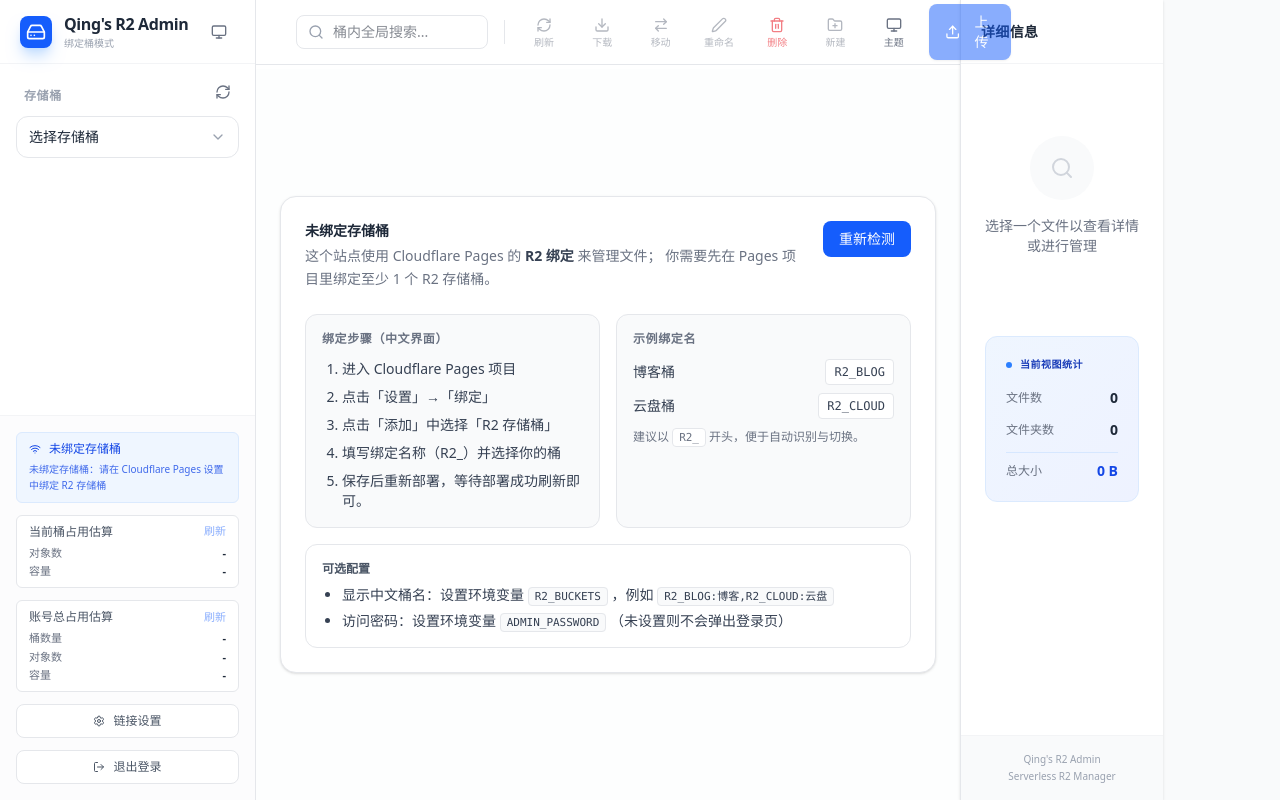
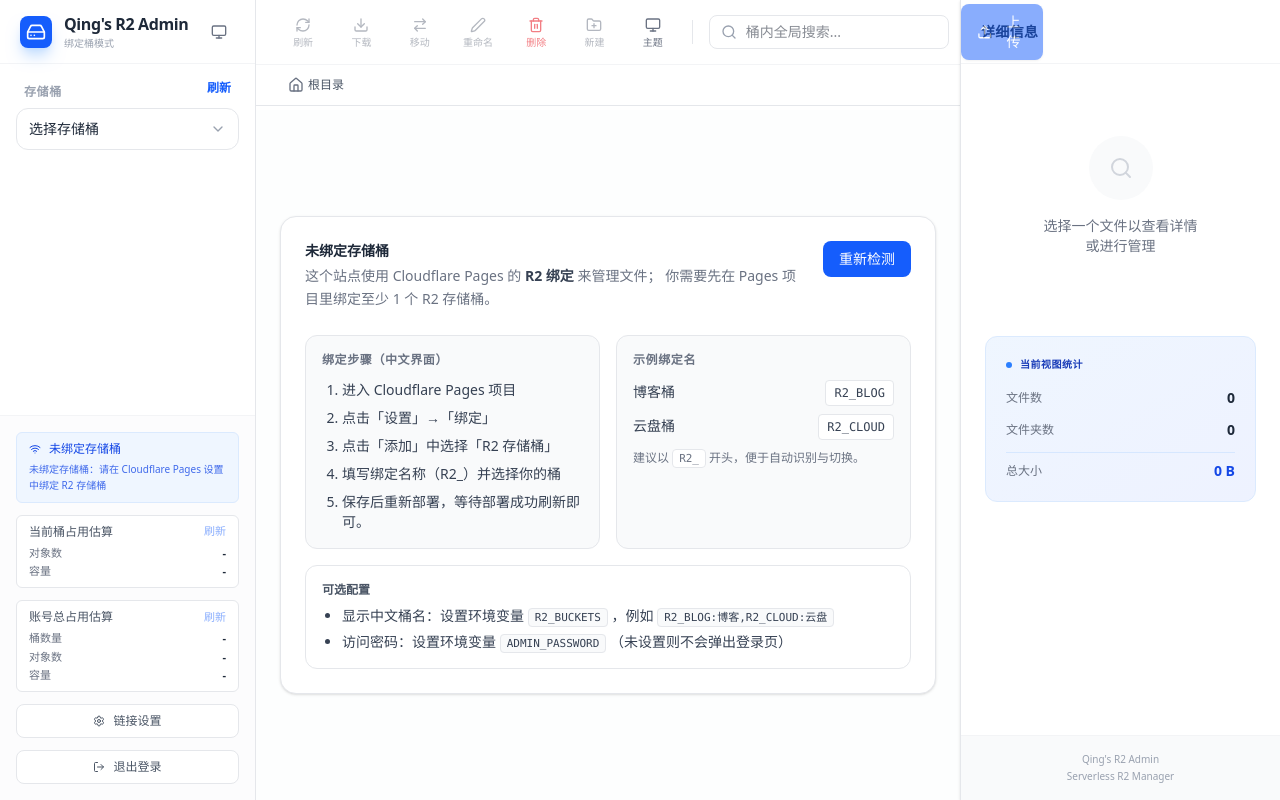
Before and after one commit to wangqing176176-a11y/R2-ADMIN, a Next.js app: page / in a window 1280 px wide. Built offline with nearby package versions, Linux system fonts and the light colour scheme.

Commit message:
更新 page.tsx

```diff
--- a/app/page.tsx
+++ b/app/page.tsx
@@ -1681,6 +1681,8 @@
           </div>
         </div>
         <div className="flex items-center gap-1">
+          {/* 移动端抽屉里不显示主题切换（主页工具栏已提供） */}
+          {!onClose ? (
             <button
               type="button"
               onClick={() =>
@@ -1700,6 +1702,7 @@
                 <Monitor className="w-4 h-4" />
               )}
             </button>
+          ) : null}
           {onClose ? (
             <button
               type="button"
@@ -1724,14 +1727,37 @@
                   void fetchBuckets();
                   setToast("已刷新桶列表");
                 }}
-                className="p-2 rounded-lg text-gray-500 hover:bg-gray-100 dark:text-gray-300 dark:hover:bg-gray-800"
+                className="px-2 py-1 rounded-md text-xs font-bold text-blue-600 hover:bg-blue-50 dark:text-blue-300 dark:hover:bg-blue-950/30"
                 title="刷新桶列表"
                 aria-label="刷新桶列表"
               >
-                <RefreshCw className="w-4 h-4" />
-              </button>
-            </div>
-
+                刷新
+              </button>
+            </div>
+
+            {isMobile ? (
+              <div className="mt-2">
+                <select
+                  value={selectedBucket ?? ""}
+                  onChange={(e) => {
+                    const v = e.target.value;
+                    if (!v) return;
+                    selectBucket(v);
+                  }}
+                  className="w-full rounded-xl border border-gray-200 bg-white px-3 py-2.5 text-sm text-gray-800 outline-none focus:ring-2 focus:ring-blue-500/20 focus:border-blue-500 transition-colors dark:border-gray-800 dark:bg-gray-950 dark:text-gray-100"
+                  aria-label="选择存储桶"
+                >
+                  <option value="" disabled>
+                    选择存储桶
+                  </option>
+                  {buckets.map((b) => (
+                    <option key={b.id} value={b.id}>
+                      {b.Name}
+                    </option>
+                  ))}
+                </select>
+              </div>
+            ) : (
               <div ref={bucketMenuRef} className="relative mt-2">
                 <button
                   type="button"
@@ -1780,6 +1806,7 @@
                   </div>
                 ) : null}
               </div>
+            )}
           </div>
         </div>
 
@@ -1892,8 +1919,8 @@
     </div>
   );
 
-  const DetailsPanel = ({ onClose }: { onClose?: () => void }) => (
-    <div className="h-full bg-white border-l border-gray-200 flex flex-col shadow-sm dark:bg-gray-900 dark:border-gray-800">
+  const DetailsPanel = ({ onClose, compact }: { onClose?: () => void; compact?: boolean }) => (
+    <div className="h-full w-full bg-white border-l border-gray-200 flex flex-col shadow-sm dark:bg-gray-900 dark:border-gray-800">
       <div className="h-16 px-5 border-b border-gray-100 flex items-center justify-between gap-3 dark:border-gray-800">
         <h2 className="font-bold text-gray-800 text-sm uppercase tracking-wide dark:text-gray-100">详细信息</h2>
         {onClose ? (
@@ -1908,14 +1935,33 @@
         ) : null}
       </div>
 
-      <div className="flex-1 overflow-y-auto p-6 space-y-8">
+      <div className={`flex-1 overflow-y-auto ${compact ? "p-4 space-y-5" : "p-6 space-y-8"}`}>
         {selectedItem ? (
-          <div className="space-y-6 animate-in fade-in slide-in-from-right-4 duration-300">
-            <div className="flex flex-col items-center">
-              <div className="w-24 h-24 bg-gray-50 rounded-2xl border border-gray-100 flex items-center justify-center mb-4 shadow-sm dark:bg-gray-950 dark:border-gray-800">
+          <div className={`${compact ? "space-y-4" : "space-y-6"} animate-in fade-in slide-in-from-right-4 duration-300`}>
+            <div className={compact ? "flex items-center gap-3" : "flex flex-col items-center"}>
+              <div
+                className={`${
+                  compact ? "w-14 h-14 rounded-xl" : "w-24 h-24 rounded-2xl"
+                } bg-gray-50 border border-gray-100 flex items-center justify-center ${
+                  compact ? "" : "mb-4"
+                } shadow-sm dark:bg-gray-950 dark:border-gray-800`}
+              >
                 {getIcon(selectedItem.type, selectedItem.name)}
               </div>
-              <h3 className="font-semibold text-gray-900 text-center break-all px-2 leading-snug dark:text-gray-100">{selectedItem.name}</h3>
+              <div className={compact ? "min-w-0 flex-1" : ""}>
+                <h3
+                  className={`font-semibold text-gray-900 ${
+                    compact ? "text-left break-words" : "text-center break-all px-2"
+                  } leading-snug dark:text-gray-100`}
+                >
+                  {selectedItem.name}
+                </h3>
+                {compact ? (
+                  <div className="mt-1 text-xs text-gray-500 dark:text-gray-400">
+                    {selectedItem.type === "folder" ? "文件夹" : formatSize(selectedItem.size)}
+                    {selectedItem.lastModified ? ` · ${new Date(selectedItem.lastModified).toLocaleDateString()}` : ""}
+                  </div>
+                ) : (
                   <div className="mt-2 inline-flex items-center gap-2">
                     <span className="text-[10px] px-2 py-0.5 rounded-full border border-gray-200 bg-white text-gray-600 font-semibold dark:border-gray-800 dark:bg-gray-900 dark:text-gray-200">
                       {getFileTag(selectedItem)}
@@ -1924,8 +1970,11 @@
                       <span className="text-[10px] text-gray-400 font-medium dark:text-gray-400">{formatSize(selectedItem.size)}</span>
                     ) : null}
                   </div>
-            </div>
-
+                )}
+              </div>
+            </div>
+
+            {!compact ? (
               <div className="space-y-0 text-sm border rounded-lg border-gray-100 overflow-hidden dark:border-gray-800">
                 <div className="flex justify-between p-3 bg-gray-50/50 border-b border-gray-100 dark:bg-gray-950/30 dark:border-gray-800">
                   <span className="text-gray-500 dark:text-gray-400">类型</span>
@@ -1942,9 +1991,10 @@
                   </span>
                 </div>
               </div>
+            ) : null}
 
             {selectedItem.type === "folder" ? (
-              <div className="grid grid-cols-2 gap-3 pt-2">
+              <div className={`grid grid-cols-2 ${compact ? "gap-2 pt-1" : "gap-3 pt-2"}`}>
                 <button
                   onClick={() => handleEnterFolder(selectedItem!.name)}
                   className="flex items-center justify-center gap-2 px-3 py-2 bg-blue-600 text-white hover:bg-blue-700 rounded-lg text-sm font-medium transition-colors col-span-2"
@@ -2055,6 +2105,7 @@
           </div>
         )}
 
+        {!compact ? (
           <div className="bg-gradient-to-br from-blue-50 to-indigo-50 rounded-xl p-5 border border-blue-100 dark:from-blue-950/35 dark:to-indigo-950/25 dark:border-blue-900">
             <h3 className="text-[10px] font-bold text-blue-800 uppercase tracking-wider mb-4 flex items-center gap-2">
               <div className="w-1.5 h-1.5 rounded-full bg-blue-500"></div>
@@ -2076,6 +2127,7 @@
               </div>
             </div>
           </div>
+        ) : null}
       </div>
 
       <div className="p-4 border-t border-gray-100 bg-gray-50 text-[10px] text-gray-400 text-center dark:border-gray-800 dark:bg-gray-950/30 dark:text-gray-400">
@@ -2114,49 +2166,8 @@
         {/* 顶部工具栏 */}
         <div className="border-b border-gray-200 bg-white shrink-0 dark:border-gray-800 dark:bg-gray-900">
           {/* 桌面端：保持原布局 */}
-          <div className="hidden md:flex h-16 border-b-0 items-center justify-between px-6">
-            <div className="flex items-center gap-1 text-sm text-gray-600 overflow-hidden mr-4 dark:text-gray-300">
-              <button
-                onClick={() => {
-                  setPath([]);
-                  setSearchTerm("");
-                }}
-                className="hover:bg-gray-100 p-1.5 rounded-md transition-colors text-gray-500 flex items-center gap-1 dark:text-gray-300 dark:hover:bg-gray-800"
-              >
-                <Home className="w-4 h-4" />
-                <span className="hidden sm:inline text-xs font-medium text-gray-600 dark:text-gray-300">根目录</span>
-              </button>
-              {path.length > 0 && <ChevronRight className="w-4 h-4 text-gray-300 shrink-0 dark:text-gray-600" />}
-              {path.map((folder, idx) => (
-                <React.Fragment key={idx}>
-                  <button
-                    onClick={() => handleBreadcrumbClick(idx)}
-                    className="hover:text-blue-600 hover:bg-blue-50 px-2 py-1 rounded-md transition-colors font-medium truncate max-w-[120px] dark:hover:text-blue-200 dark:hover:bg-blue-950/30"
-                  >
-                    {folder}
-                  </button>
-                  {idx < path.length - 1 && <ChevronRight className="w-4 h-4 text-gray-300 shrink-0 dark:text-gray-600" />}
-                </React.Fragment>
-              ))}
-            </div>
-
-            <div className="flex items-center gap-3">
-              <div className="relative hidden md:block">
-                <Search className="w-4 h-4 absolute left-3 top-1/2 -translate-y-1/2 text-gray-400 dark:text-gray-500" />
-                <input
-                  type="text"
-                  placeholder="桶内全局搜索..."
-                  value={searchTerm}
-                  onChange={(e) => setSearchTerm(e.target.value)}
-                  className="pl-9 pr-4 py-1.5 text-sm border border-gray-200 rounded-lg focus:outline-none focus:ring-2 focus:ring-blue-500/20 focus:border-blue-500 w-48 transition-all dark:bg-gray-950 dark:border-gray-800 dark:text-gray-100 dark:placeholder:text-gray-500"
-                />
-                {searchLoading ? (
-                  <div className="absolute right-3 top-1/2 -translate-y-1/2">
-                    <RefreshCw className="w-4 h-4 text-gray-400 animate-spin dark:text-gray-500" />
-                  </div>
-                ) : null}
-              </div>
-              <div className="h-6 w-px bg-gray-200 mx-1 dark:bg-gray-800"></div>
+          <div className="hidden md:flex h-16 border-b-0 items-center px-6">
+            <div className="ml-auto flex items-center gap-3">
               <button
                 onClick={() => selectedBucket && fetchFiles(selectedBucket, path)}
                 disabled={!selectedBucket}
@@ -2237,6 +2248,22 @@
                 )}
                 <span className="text-[10px] leading-none text-gray-500 dark:text-gray-400">主题</span>
               </button>
+              <div className="h-6 w-px bg-gray-200 mx-1 dark:bg-gray-800"></div>
+              <div className="relative">
+                <Search className="w-4 h-4 absolute left-3 top-1/2 -translate-y-1/2 text-gray-400 dark:text-gray-500" />
+                <input
+                  type="text"
+                  placeholder="桶内全局搜索..."
+                  value={searchTerm}
+                  onChange={(e) => setSearchTerm(e.target.value)}
+                  className="pl-9 pr-9 py-1.5 text-sm border border-gray-200 rounded-lg focus:outline-none focus:ring-2 focus:ring-blue-500/20 focus:border-blue-500 w-60 transition-all dark:bg-gray-950 dark:border-gray-800 dark:text-gray-100 dark:placeholder:text-gray-500"
+                />
+                {searchLoading ? (
+                  <div className="absolute right-3 top-1/2 -translate-y-1/2">
+                    <RefreshCw className="w-4 h-4 text-gray-400 animate-spin dark:text-gray-500" />
+                  </div>
+                ) : null}
+              </div>
               <button
                 onClick={() => {
                   if (!selectedBucket) return;
@@ -2258,6 +2285,34 @@
                   </>
                 )}
               </button>
+            </div>
+          </div>
+
+          {/* 桌面端：面包屑单独一行显示，避免被按钮挤压 */}
+          <div className="hidden md:flex items-start gap-1 px-6 py-2 border-t border-gray-100 bg-white dark:border-gray-800 dark:bg-gray-900">
+            <div className="flex flex-wrap items-center gap-1 text-sm text-gray-600 dark:text-gray-300">
+              <button
+                onClick={() => {
+                  setPath([]);
+                  setSearchTerm("");
+                }}
+                className="hover:bg-gray-100 px-2 py-1 rounded-md transition-colors text-gray-500 flex items-center gap-1 dark:text-gray-300 dark:hover:bg-gray-800"
+              >
+                <Home className="w-4 h-4" />
+                <span className="text-xs font-medium text-gray-600 dark:text-gray-300">根目录</span>
+              </button>
+              {path.length > 0 && <ChevronRight className="w-4 h-4 text-gray-300 shrink-0 dark:text-gray-600" />}
+              {path.map((folder, idx) => (
+                <React.Fragment key={idx}>
+                  <button
+                    onClick={() => handleBreadcrumbClick(idx)}
+                    className="hover:text-blue-600 hover:bg-blue-50 px-2 py-1 rounded-md transition-colors font-medium break-words dark:hover:text-blue-200 dark:hover:bg-blue-950/30"
+                  >
+                    {folder}
+                  </button>
+                  {idx < path.length - 1 && <ChevronRight className="w-4 h-4 text-gray-300 shrink-0 dark:text-gray-600" />}
+                </React.Fragment>
+              ))}
             </div>
           </div>
 
@@ -2706,7 +2761,7 @@
           onClick={(e) => e.stopPropagation()}
         >
           <div className="h-[85dvh] bg-white rounded-t-2xl shadow-2xl border border-gray-200 overflow-hidden dark:bg-gray-900 dark:border-gray-800">
-            <DetailsPanel onClose={() => setMobileDetailOpen(false)} />
+            <DetailsPanel compact onClose={() => setMobileDetailOpen(false)} />
           </div>
         </div>
       </div>
```
Lines whose indentation alone changed are shown as unchanged.
